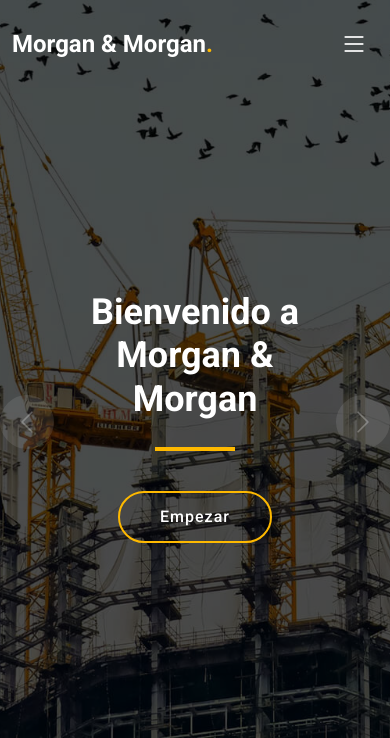
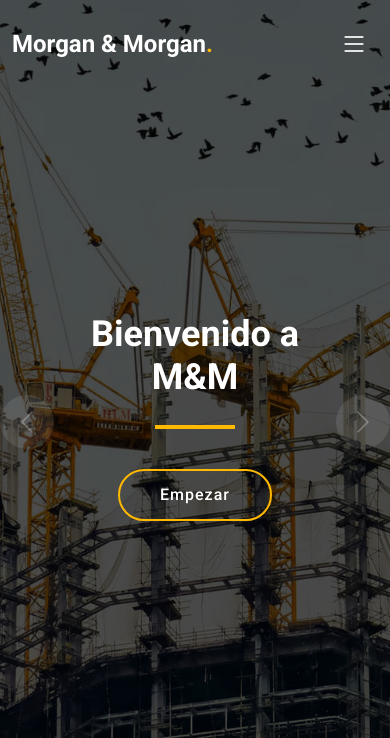
Before and after one commit to GonzaloBelvisi/mymservicios, a plain HTML site: page index.html in a window 390 px wide. Shown: the top 738 px of the page. Drawn offline with nearby package versions, Linux system fonts and the light colour scheme.

Commit message:
Morgan Y Morgan

```diff
--- a/assets/css/main.css
+++ b/assets/css/main.css
@@ -29,6 +29,20 @@
 :root {
   scroll-behavior: smooth;
 }
+
+
+/* Estilos por defecto para pantallas grandes (PC) */
+.brand-name {
+  content: "Morgan & Morgan";
+}
+
+/* Estilos para pantallas menores de 768px (celulares) */
+@media (max-width: 768px) {
+  .brand-name {
+      content: "M&M";
+  }
+}
+
 
 /* wHATSAPP */
 
--- a/assets/js/main.js
+++ b/assets/js/main.js
@@ -4,6 +4,21 @@
 * Author: BootstrapMade.com
 * License: https://bootstrapmade.com/license/
 */
+
+
+document.addEventListener("DOMContentLoaded", function() {
+  var brandName = document.querySelector('.brand-name');
+  function updateBrandText() {
+      if (window.innerWidth < 768) {
+          brandName.textContent = 'M&M';
+      } else {
+          brandName.textContent = 'Morgan & Morgan';
+      }
+  }
+  updateBrandText();
+  window.onresize = updateBrandText;
+});
+
 document.addEventListener('DOMContentLoaded', () => {
   "use strict";
 
--- a/index.html
+++ b/index.html
@@ -98,7 +98,7 @@
       <div class="container">
           <div class="row justify-content-center">
               <div class="col-lg-6 text-center">
-            <h2 data-aos="fade-down">Bienvenido a<br><span>Morgan & Morgan</span></h2>
+                  <h2 data-aos="fade-down">Bienvenido a<br><span class="brand-name">M&M</span></h2>
                   <p data-aos="fade-up">Nuestra empresa familiar, creada para promover desarrollos del más alto standing, se
                     especializa en brindar servicios de construcción y anexos, aislación,
                     andamios y proyectos especiales.</p>
@@ -107,6 +107,7 @@
           </div>
       </div>
   </div>
+
 
 
     <div id="hero-carousel" class="carousel slide" data-bs-ride="carousel" data-bs-interval="5000">
```
Lines whose indentation alone changed are shown as unchanged.
